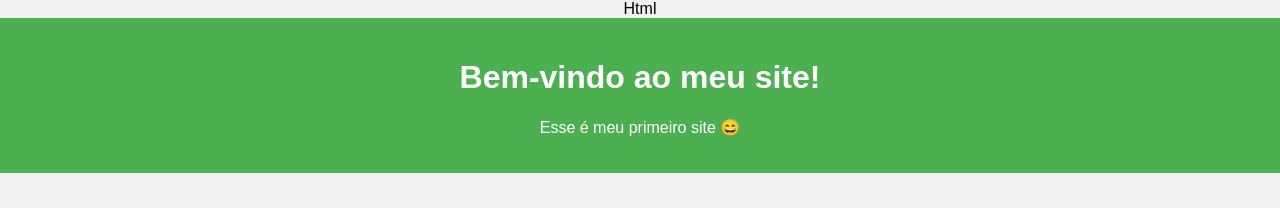
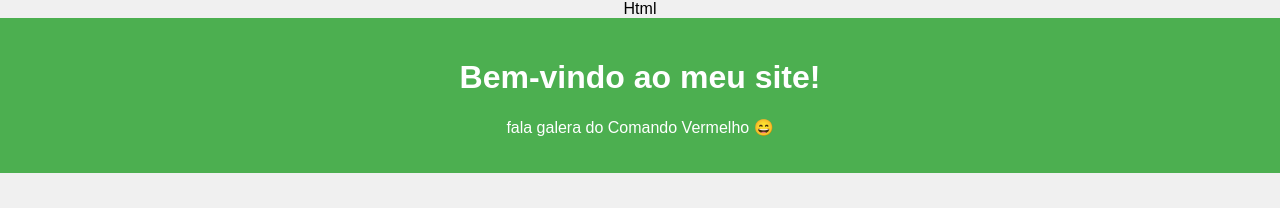
Before and after one commit to JrDoCv/PerfectMatch, a plain HTML site: page index.html in a window 1280 px wide. Shown: the top 208 px of the page. Drawn offline with Linux system fonts and the light colour scheme.

Commit message:
index.html

```diff
--- a/index.html
+++ b/index.html
@@ -47,7 +47,7 @@ Html<!DOCTYPE html>
 <body>
     <header>
         <h1>Bem-vindo ao meu site!</h1>
-        <p>Esse é meu primeiro site 😄</p>
+        <p> fala galera do Comando Vermelho 😄</p>
     </header>
 
     <main>
```
